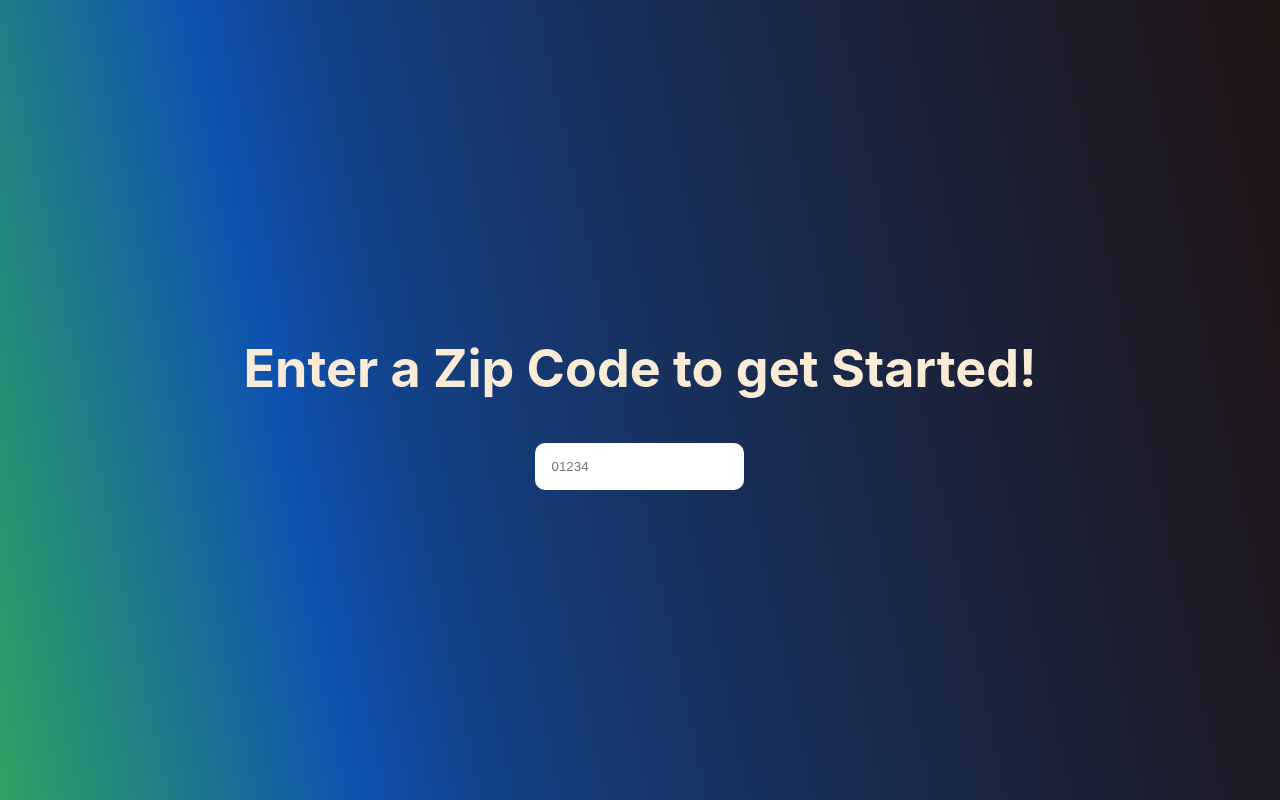
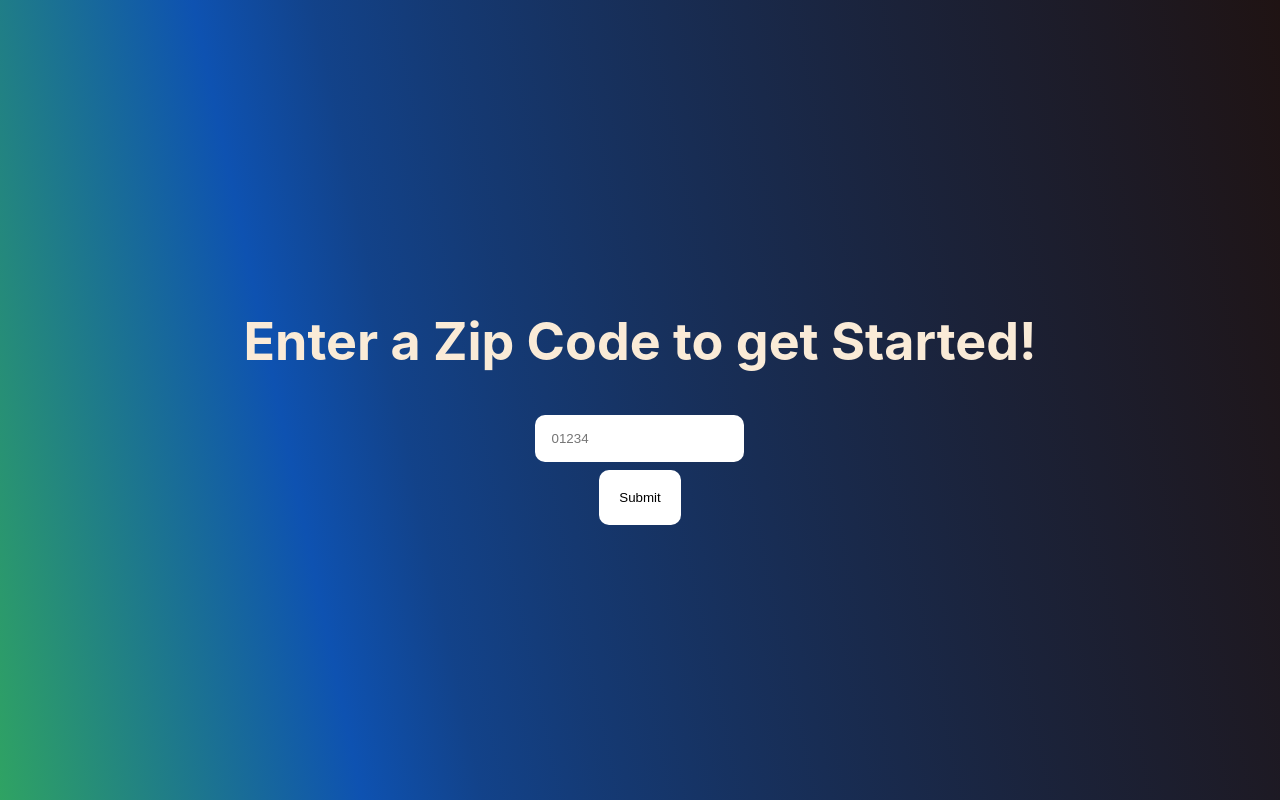
Before and after one commit to superhvarn/under-the-weather, a React (Create React App) app: page / in a window 1280 px wide. Both pictures are taken after typing "Sample", "Sample", "name@example.com", "Sample123" into the empty fields and a click on the button "Create Account". Built offline with nearby package versions, Linux system fonts and the light colour scheme; no server answers.

Commit message:
Added handleSubmit for ZipCode

```diff
--- a/src/Authentification/ZipCode.tsx
+++ b/src/Authentification/ZipCode.tsx
@@ -3,10 +3,16 @@ import {useState} from "react";
 export const ZipCode = (props: any) => {
     const [zipCode, setZipCode] = useState('');
 
+    const handleSubmit = async (e: any) => {
+        e.preventDefault();
+        console.log("Submit button pressed")
+    }
+
     return (
         <div className={"auth-form-container"}>
             <h1>Enter a Zip Code to get Started!</h1>
             <input type={"text"} placeholder={"01234"} value={zipCode} onChange={(e) => setZipCode(e.target.value)}/>
+            <button type={"submit"} onClick={handleSubmit}>Submit</button>
         </div>
     )
 }
```
